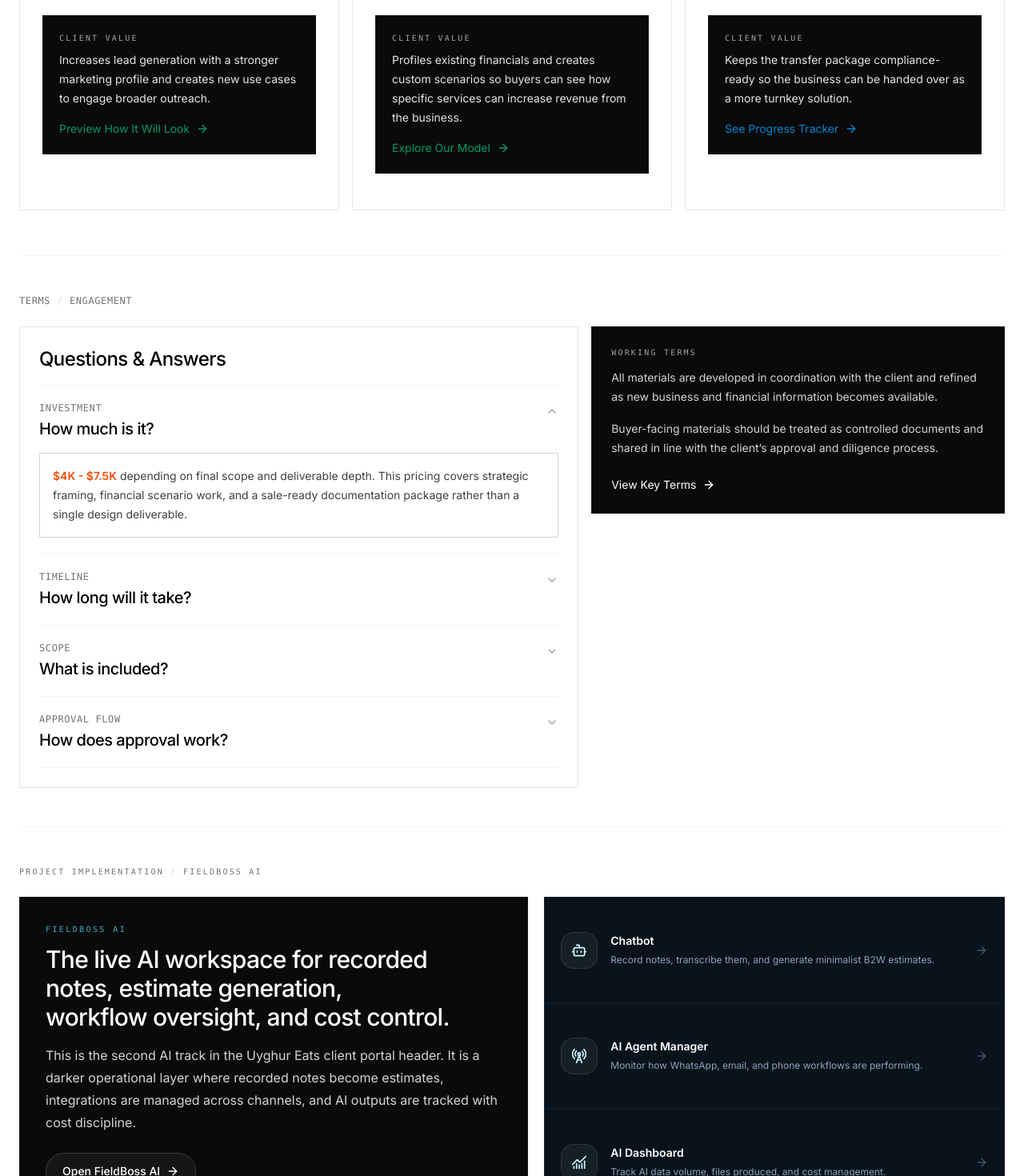
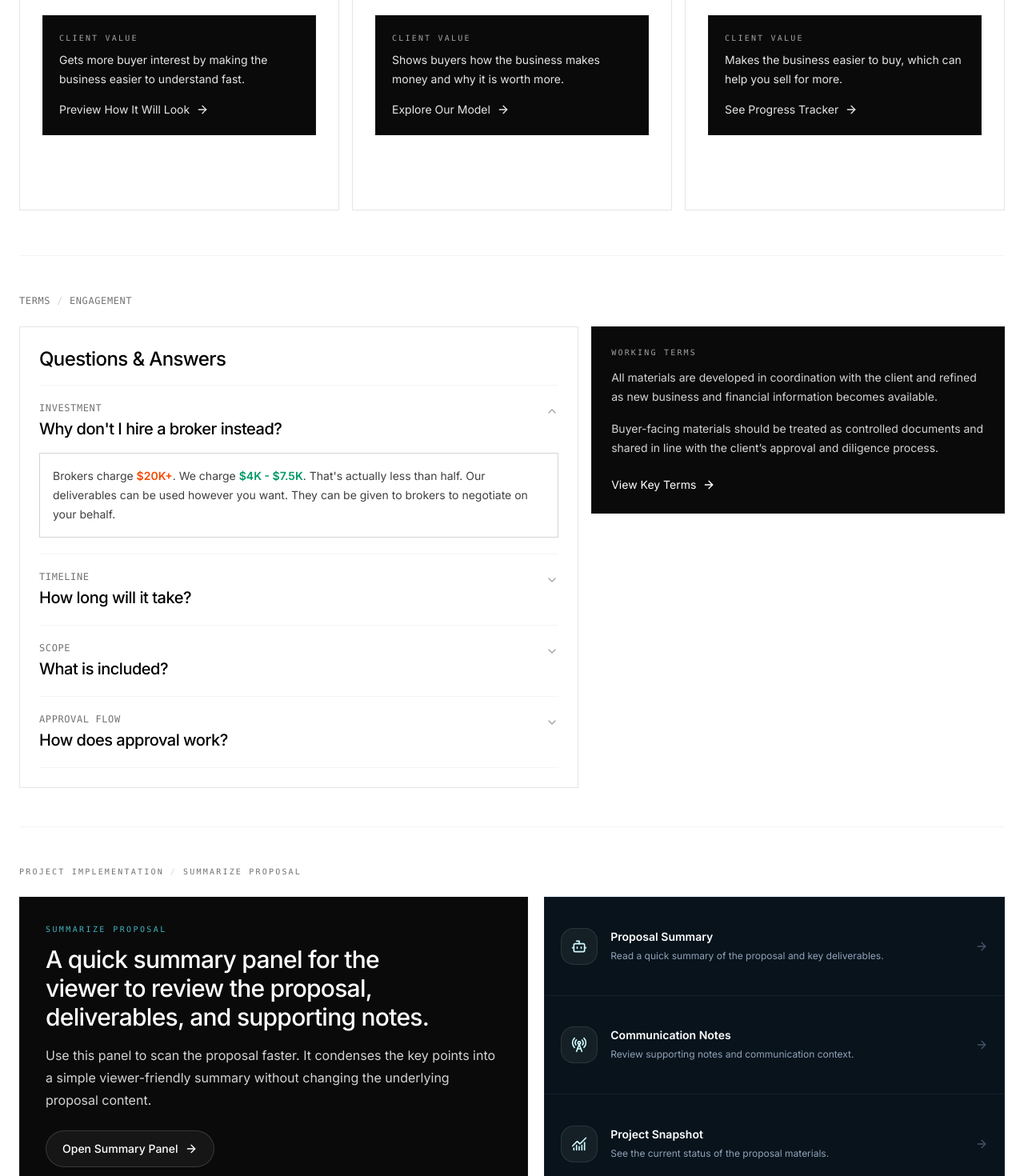
Before and after one commit to aliahm08/B2W, a React (Vite) app: page /client/uyghur-eats in a window 1280 px wide. Shown: the part 1580-3050 px from the top of the page at 80% size. Built offline with nearby package versions, Linux system fonts and the light colour scheme.

Commit message:
Refine Uyghur Eats proposal copy and summary panel

```diff
--- a/src/components/ClientNavbar.tsx
+++ b/src/components/ClientNavbar.tsx
@@ -56,9 +56,9 @@ export default function ClientNavbar({
       '/client/uyghur-eats/valuation#range': 'Valuation',
       '/client/uyghur-eats/data-room': 'Data Room',
       '/client/uyghur-eats/terms': 'Terms',
-      '/client/uyghur-eats/fieldboss-chatbot': 'FieldBoss Chatbot',
-      '/client/uyghur-eats/fieldboss-agent-manager': 'FieldBoss Agent Manager',
-      '/client/uyghur-eats/fieldboss-dashboard': 'FieldBoss Dashboard',
+      '/client/uyghur-eats/fieldboss-chatbot': 'Summarize Proposal',
+      '/client/uyghur-eats/fieldboss-agent-manager': 'Communication Notes',
+      '/client/uyghur-eats/fieldboss-dashboard': 'Project Snapshot',
       '/client/foster-partners/development-dashboard': 'Development Dashboard',
       '/client/foster-partners/development-dashboard/design': 'Design Lifecycle',
       '/client/foster-partners/development-dashboard/build': 'Build Lifecycle',
@@ -336,7 +336,7 @@ export default function ClientNavbar({
               whileTap={{ scale: 0.95 }}
               transition={{ duration: 0.14 }}
               onClick={() => setIsFieldBossOpen((current) => !current)}
-              aria-label="Open FieldBoss AI"
+              aria-label="Open proposal summary"
               aria-expanded={isFieldBossOpen}
               className={`group inline-flex h-10 min-w-[40px] items-center justify-center overflow-hidden rounded-full border transition-all duration-300 ease-in-out active:scale-95 px-2.5 ${
                 isFieldBossOpen
@@ -354,7 +354,7 @@ export default function ClientNavbar({
                     : 'max-w-0 opacity-0 group-hover:ml-2 group-hover:max-w-[100px] group-hover:opacity-100'
                 }`}
               >
-                FieldBoss AI
+                Summarize Proposal
               </span>
             </motion.button>
           )}
--- a/src/components/uyghur-eats/FieldBossChatTray.tsx
+++ b/src/components/uyghur-eats/FieldBossChatTray.tsx
@@ -93,7 +93,7 @@ function DocumentPreviewModal({ isOpen, onClose, selectedChip }: { isOpen: boole
           <div className="sticky top-0 z-10 flex items-center justify-between border-b border-white/10 bg-[#08131b]/95 backdrop-blur-md px-6 py-4">
             <div className="flex items-center gap-3">
               <span className="text-cyan-200"><FileText className="h-5 w-5" /></span>
-              <div><p className="text-sm font-semibold text-white">{docFile}</p><p className="text-[10px] uppercase tracking-[0.22em] text-cyan-300/60">AI-generated document</p></div>
+              <div><p className="text-sm font-semibold text-white">{docFile}</p><p className="text-[10px] uppercase tracking-[0.22em] text-cyan-300/60">Proposal summary</p></div>
             </div>
             <div className="flex items-center gap-3">
               <button type="button" onClick={() => setShowSignUp(true)} className="group flex items-center gap-2 rounded-full border border-white/10 bg-white/5 px-4 py-2 text-xs font-medium text-slate-300 transition-colors hover:border-cyan-300/30 hover:bg-cyan-300/10 hover:text-cyan-100"><Download className="h-3.5 w-3.5" />Download<Lock className="h-3 w-3 text-slate-500 group-hover:text-cyan-200" /></button>
@@ -126,7 +126,7 @@ function DocumentPreviewModal({ isOpen, onClose, selectedChip }: { isOpen: boole
           {showSignUp && (
             <motion.div key="signup" initial={{ opacity: 0 }} animate={{ opacity: 1 }} exit={{ opacity: 0 }} className="fixed inset-0 z-[60] flex items-center justify-center bg-black/60 backdrop-blur-sm p-4" onClick={() => setShowSignUp(false)}>
               <motion.div initial={{ opacity: 0, y: 30, scale: 0.96 }} animate={{ opacity: 1, y: 0, scale: 1 }} exit={{ opacity: 0, y: 30, scale: 0.96 }} className="w-full max-w-md border border-white/15 bg-[#08131b] p-8 shadow-2xl" onClick={(e) => e.stopPropagation()}>
-                <div className="mb-6 flex items-center gap-3"><span className="text-cyan-200"><FieldBossIcon size={28} /></span><div><h3 className="text-lg font-medium text-white">Activate FieldBoss AI</h3><p className="text-xs text-slate-400">Unlock full documents, downloads, and the buyer-prospect agent</p></div></div>
+                <div className="mb-6 flex items-center gap-3"><span className="text-cyan-200"><FieldBossIcon size={28} /></span><div><h3 className="text-lg font-medium text-white">Open Full Proposal Summary</h3><p className="text-xs text-slate-400">Unlock full documents and downloads</p></div></div>
                 <form className="space-y-4" onSubmit={(e) => { e.preventDefault(); setShowSignUp(false); }}><input type="text" placeholder="Your name" required className="w-full border border-white/10 bg-white/[0.04] px-4 py-3 text-sm text-white outline-none focus:border-cyan-300/40" /><input type="email" placeholder="Work email" required className="w-full border border-white/10 bg-white/[0.04] px-4 py-3 text-sm text-white outline-none focus:border-cyan-300/40" /><button type="submit" className="w-full rounded-full bg-white px-5 py-3.5 text-sm font-semibold text-black hover:bg-neutral-200">Request Access</button></form>
               </motion.div>
             </motion.div>
@@ -176,8 +176,8 @@ export default function FieldBossChatTray({ onClose }: { onClose: () => void })
         <div className="flex items-center gap-3">
           <span className="text-cyan-200"><FieldBossIcon size={24} /></span>
           <div>
-            <h2 className="text-lg font-medium text-white">FieldBoss AI</h2>
-            <p className="text-xs text-cyan-300/70">Your AI advisor for selling readiness.</p>
+            <h2 className="text-lg font-medium text-white">Summarize Proposal</h2>
+            <p className="text-xs text-cyan-300/70">A quick summary panel for the viewer.</p>
           </div>
         </div>
       </div>
@@ -185,8 +185,8 @@ export default function FieldBossChatTray({ onClose }: { onClose: () => void })
       {!selectedChip && (
          <div className="flex flex-col items-center justify-center p-8 border border-white/10 bg-white/[0.02] rounded-2xl mb-6">
             <span className="text-cyan-200 mb-4"><FieldBossIcon size={32} /></span>
-            <p className="text-white font-medium mb-1">What can I help with?</p>
-            <p className="text-sm text-cyan-100/60 mb-8 max-w-sm text-center">Pick a topic below to see FieldBoss walk through the analysis and generate a document live.</p>
+            <p className="text-white font-medium mb-1">What would you like summarized?</p>
+            <p className="text-sm text-cyan-100/60 mb-8 max-w-sm text-center">Pick a topic below to review a quick summary and preview the supporting document.</p>
             <div className="flex flex-wrap items-center justify-center gap-3">
               {suggestionChips.map((chip) => {
                 const Icon = chip.icon;
@@ -213,7 +213,7 @@ export default function FieldBossChatTray({ onClose }: { onClose: () => void })
                 <ArrowLeft className="h-4 w-4" />
               </button>
               <span className="text-cyan-200"><FieldBossIcon size={20} /></span>
-              <div><p className="text-sm font-semibold text-white">FieldBoss</p><p className="text-[10px] uppercase tracking-[0.22em] text-slate-500">Analyzing</p></div>
+              <div><p className="text-sm font-semibold text-white">Proposal Summary</p><p className="text-[10px] uppercase tracking-[0.22em] text-slate-500">Summarizing</p></div>
             </div>
             <div className="rounded-full border border-white/10 bg-white/5 px-3 py-1 text-[10px] font-semibold uppercase tracking-[0.22em] text-cyan-100/70">Live demo</div>
           </div>
@@ -252,7 +252,7 @@ export default function FieldBossChatTray({ onClose }: { onClose: () => void })
             {showDocPreview && (
               <motion.div initial={{ opacity: 0, y: 16 }} animate={{ opacity: 1, y: 0 }} transition={{ duration: 0.45 }} className="border border-white/10 bg-[linear-gradient(180deg,rgba(255,255,255,0.045),rgba(255,255,255,0.02))] rounded-xl overflow-hidden mt-6">
                 <div className="flex items-center justify-between border-b border-white/10 px-5 py-4">
-                  <div className="flex items-center gap-3"><span className="text-cyan-200"><FileText className="h-5 w-5" /></span><div><p className="text-sm font-semibold text-cyan-50">{docFile}</p><p className="text-[10px] uppercase tracking-[0.22em] text-cyan-200/50">AI-generated document</p></div></div>
+                  <div className="flex items-center gap-3"><span className="text-cyan-200"><FileText className="h-5 w-5" /></span><div><p className="text-sm font-semibold text-cyan-50">{docFile}</p><p className="text-[10px] uppercase tracking-[0.22em] text-cyan-200/50">Proposal summary</p></div></div>
                   <div className="rounded-full border border-cyan-400/20 bg-cyan-400/10 px-3 py-1 text-[10px] font-semibold uppercase tracking-[0.2em] text-cyan-300">Ready</div>
                 </div>
 
--- a/src/pages/client/UyghurEatsClientPortal.tsx
+++ b/src/pages/client/UyghurEatsClientPortal.tsx
@@ -47,9 +47,9 @@ const deliveryPackageItems = [
             'Location, market, and concept overview',
             'Visual profile for buyer outreach',
         ],
-        value: 'Increases lead generation with a stronger marketing profile and creates new use cases to engage broader outreach.',
+        value: 'Gets more buyer interest by making the business easier to understand fast.',
         ctaLabel: 'Preview How It Will Look',
-        ctaClassName: 'text-emerald-600 group-hover:text-emerald-500',
+        ctaClassName: 'text-neutral-200 group-hover:text-white',
         to: '/client/uyghur-eats/profile',
     },
     {
@@ -61,9 +61,9 @@ const deliveryPackageItems = [
             'Comparable sale logic and range framing',
             'Pricing support for buyer conversations',
         ],
-        value: 'Profiles existing financials and creates custom scenarios so buyers can see how specific services can increase revenue from the business.',
+        value: 'Shows buyers how the business makes money and why it is worth more.',
         ctaLabel: 'Explore Our Model',
-        ctaClassName: 'text-emerald-600 group-hover:text-emerald-500',
+        ctaClassName: 'text-neutral-200 group-hover:text-white',
         to: '/client/uyghur-eats/valuation',
     },
     {
@@ -75,9 +75,9 @@ const deliveryPackageItems = [
             'Transfer-ready business information',
             'Buyer diligence support materials',
         ],
-        value: 'Keeps the transfer package compliance-ready so the business can be handed over as a more turnkey solution.',
+        value: 'Makes the business easier to buy, which can help you sell for more.',
         ctaLabel: 'See Progress Tracker',
-        ctaClassName: 'text-sky-600 group-hover:text-sky-500',
+        ctaClassName: 'text-neutral-200 group-hover:text-white',
         to: '/client/uyghur-eats/data-room',
     },
 ] as const;
@@ -233,21 +233,21 @@ export default function UyghurEatsClientPortal() {
 
     const fieldBossPages = [
         {
-            title: 'Chatbot',
+            title: 'Proposal Summary',
             to: routes.fieldBossChatbot,
-            description: 'Record notes, transcribe them, and generate minimalist B2W estimates.',
+            description: 'Read a quick summary of the proposal and key deliverables.',
             icon: Bot,
         },
         {
-            title: 'AI Agent Manager',
+            title: 'Communication Notes',
             to: routes.fieldBossManager,
-            description: 'Monitor how WhatsApp, email, and phone workflows are performing.',
+            description: 'Review supporting notes and communication context.',
             icon: RadioTower,
         },
         {
-            title: 'AI Dashboard',
+            title: 'Project Snapshot',
             to: routes.fieldBossDashboard,
-            description: 'Track AI data volume, files produced, and cost management.',
+            description: 'See the current status of the proposal materials.',
             icon: ChartNoAxesCombined,
         },
     ] as const;
@@ -513,11 +513,11 @@ export default function UyghurEatsClientPortal() {
                                     {
                                         id: 'investment' as const,
                                         title: 'Investment',
-                                        question: 'How much is it?',
+                                        question: 'Why don\'t I hire a broker instead?',
                                         answer: (
                                             <div className="border border-neutral-300 p-4">
                                                 <p className="text-sm leading-6 text-neutral-700">
-                                                    <span className="font-semibold text-orange-600">$4K - $7.5K</span> depending on final scope and deliverable depth. This pricing covers strategic framing, financial scenario work, and a sale-ready documentation package rather than a single design deliverable.
+                                                    Brokers charge <span className="font-semibold text-orange-600">$20K+</span>. We charge <span className="font-semibold text-emerald-600">$4K - $7.5K</span>. That&apos;s actually less than half. Our deliverables can be used however you want. They can be given to brokers to negotiate on your behalf.
                                                 </p>
                                             </div>
                                         ),
@@ -637,25 +637,25 @@ export default function UyghurEatsClientPortal() {
                     >
                         <span>Project Implementation</span>
                         <span className="text-neutral-300">/</span>
-                        <span>FieldBoss AI</span>
+                        <span>Summarize Proposal</span>
                     </motion.div>
                     <div className="grid gap-5 lg:grid-cols-[minmax(0,1.05fr)_minmax(320px,0.95fr)]">
                         <motion.div
                             {...copyReveal}
                             className="border border-neutral-900 bg-neutral-950 p-6 text-white md:p-8"
                         >
-                            <p className="mb-3 text-[10px] font-mono uppercase tracking-[0.24em] text-cyan-300/75">FieldBoss AI</p>
+                            <p className="mb-3 text-[10px] font-mono uppercase tracking-[0.24em] text-cyan-300/75">Summarize Proposal</p>
                             <h2 className="max-w-2xl text-2xl font-medium tracking-tight md:text-3xl">
-                                The live AI workspace for recorded notes, estimate generation, workflow oversight, and cost control.
+                                A quick summary panel for the viewer to review the proposal, deliverables, and supporting notes.
                             </h2>
                             <p className="mt-4 max-w-2xl text-sm leading-7 text-neutral-300 md:text-base">
-                                This is the second AI track in the Uyghur Eats client portal header. It is a darker operational layer where recorded notes become estimates, integrations are managed across channels, and AI outputs are tracked with cost discipline.
+                                Use this panel to scan the proposal faster. It condenses the key points into a simple viewer-friendly summary without changing the underlying proposal content.
                             </p>
                             <Link
                                 to={routes.fieldBossChatbot}
                                 className="mt-6 inline-flex items-center gap-2 rounded-full border border-white/15 bg-white/5 px-5 py-3 text-sm font-medium text-white transition-colors hover:border-cyan-300/40 hover:bg-cyan-300/10"
                             >
-                                Open FieldBoss AI
+                                Open Summary Panel
                                 <ArrowRight className="h-4 w-4" />
                             </Link>
                         </motion.div>
```
